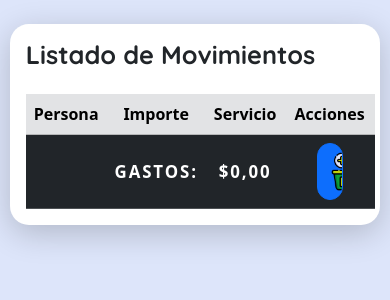
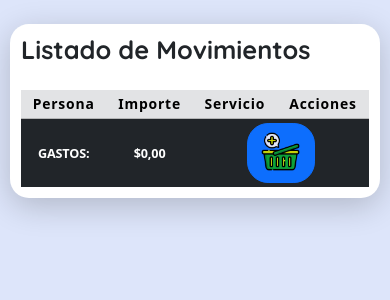
Before and after one commit to Midulio/FamilyCalc, a PHP site: page /views/movimientos/index_movimientos.php in a window 390 px wide. Shown: the part 59-359 px from the top of the page. Run offline with PHP 8.4, Linux system fonts and the light colour scheme; data comes from the database, SQL or seed files in the repository; data that the repository does not hold is empty.

Commit message:
Add files via upload

```diff
--- a/views/movimientos/gastos.css
+++ b/views/movimientos/gastos.css
@@ -437,13 +437,11 @@ section{
 
 .table tr td img{
     padding: .1rem;
-    height: 3.5dvh;
     width: 3.5dvh;
 }
 
 table tr.table-dark td img{
     padding: .1rem;
-    height: 5dvh;
     width: 5dvh;
 }
 
@@ -550,7 +548,31 @@ td .btn.delete{
     }
 
     .tables-container{
-    padding: 1rem;
+    padding: .7rem;
+    }
+
+    .tables-container .table-secondary th{
+        letter-spacing: .05rem;
+        padding: .25rem;
+        font-size: 1.65dvh;
+    }
+
+    .tables-container tr td{
+        padding: .25rem;
+        font-size: 1.65dvh;
+    }
+
+    .tables-container .table-dark td{
+        border: none;
+        letter-spacing: -.01rem;
+        padding: .25rem;
+        font-size: 1.5dvh;
+    }
+
+    .table tr td img{
+    padding: 0;
+    margin-bottom: .2rem;
+    width: 2.5dvh;
     }
 }
 @media screen and (min-width:650px) and (max-width:1279px) {
--- a/views/movimientos/index_movimientos.php
+++ b/views/movimientos/index_movimientos.php
@@ -97,13 +97,13 @@ $totalImporte = 0;
 
 <table class="table table-hover">
     <tr class="table-secondary text-center">
-        <th class="d-none d-md-table-cell">Casa</th>
+        <th class="d-none d-lg-table-cell">Casa</th>
         <th>Persona</th>
         <th>Importe</th>
         <th class="d-none d-md-table-cell">Fecha de Ingreso</th>
         <th class="d-none d-md-table-cell">Estado</th>
         <th>Servicio</th>
-        <th class="d-none d-md-table-cell">Tipo de Gasto</th>
+        <th class="d-none d-lg-table-cell">Tipo de Gasto</th>
         <th>Acciones</th>
     </tr>
 
@@ -113,7 +113,7 @@ if ($resultado && $resultado->num_rows > 0):
         $totalImporte += $r['importe'];
 ?>
     <tr class="text-center">
-        <td class="d-none d-md-table-cell">
+        <td class="d-none d-lg-table-cell">
             <?= $r['nombre_casa'] ?? '<em>Sin casa</em>' ?>
         </td>
         <td>
@@ -123,7 +123,7 @@ if ($resultado && $resultado->num_rows > 0):
         <td class="d-none d-md-table-cell"><?= $r['fecha_ingreso'] ?></td>
         <td class="d-none d-md-table-cell fw-bold"><?= $r['estados'] ?></td>
         <td><?= $r['nombre_servicio'] ?? '<em>Sin servicio</em>' ?></td>
-        <td class="d-none d-md-table-cell"><?= $r['tipo_de_gastos'] ?></td>
+        <td class="d-none d-lg-table-cell"><?= $r['tipo_de_gastos'] ?></td>
         <td>
             <button type="button" class="btn btn-warning update btn-sm" onclick="abrirModalActualizar(<?= $r['id_movimiento'] ?>)"><img src="fotos/actualizar-flecha.png" alt="Actualizar"></button>
             <a href="eliminar_movimiento.php?id_movimiento=<?= $r['id_movimiento'] ?>" class="btn btn-danger delete btn-sm"><img src="fotos/borrar.png" alt="Eliminar" srcset=""></a>
@@ -134,10 +134,10 @@ if ($resultado && $resultado->num_rows > 0):
 endif;
 ?>
     <tr class="table-dark fw-bold">
-        <td></td>
+        <td class="d-none d-lg-table-cell"></td>
         <td class="text-center">GASTOS:</td>
         <td class="text-center">$<?= number_format($totalImporte, 2, ',', '.') ?></td>
-        <td colspan="5" class="text-center"><button type="button" id="btnAbrirModalMovimiento" class="btn btn-primary w-25"><img src="fotos/agregar.png" alt="Agregar movimiento"></button></td>
+        <td colspan="5" class="text-center"><button type="button" id="btnAbrirModalMovimiento" class="btn btn-primary mx-4"><img src="fotos/agregar.png" alt="Agregar movimiento"></button></td>
     </tr>
 </table>
 
@@ -296,8 +296,96 @@ endif;
   </div>
 </div>
 
+<!-- ========================= -->
+<!-- 🔸 MODAL CONFIRMAR ELIMINACIÓN -->
+<!-- ========================= -->
+<div id="modalOverlayConfirmacion" class="overlay-modal"></div>
+<div id="modalConfirmarEliminacion" class="modal-form w-75" style="text-align: center;">
+  <div class="card shadow-lg mx-auto border-danger">
+    <div class="card-header bg-danger text-white">
+      <h5 class="mb-0">⚠️ Confirmar Eliminación ⚠️</h5>
+    </div>
+    <div class="card-body">
+      <p id="mensajeConfirmacion" class="mb-4 lead">
+        ¿Estás seguro de que quieres eliminar este movimiento de forma permanente?
+      </p>
+      <div class="d-flex justify-content-around">
+        <button id="btnEliminarConfirmado" class="btn btn-danger btn-lg flex-fill me-2">Eliminar</button>
+        <button id="btnCancelarEliminacion" class="btn btn-secondary btn-lg flex-fill ms-2">Cancelar</button>
+      </div>
+    </div>
+  </div>
+</div>
 
 <script>
+
+// ======================================
+// 🔹 SISTEMA DE CONFIRMACIÓN DE ELIMINACIÓN
+// ======================================
+
+let idMovimientoEliminar = null; // ID temporal
+
+// 🔸 Interceptar clic en botones "Eliminar"
+document.querySelectorAll('.delete').forEach(btn => {
+  btn.addEventListener('click', e => {
+    e.preventDefault(); // evita la redirección inmediata
+    const href = e.currentTarget.getAttribute('href');
+    const params = new URLSearchParams(href.split('?')[1]);
+    idMovimientoEliminar = params.get('id_movimiento');
+    abrirModalConfirmacion();
+  });
+});
+
+// 🔸 Elementos del modal
+const modalConf = document.getElementById('modalConfirmarEliminacion');
+const overlayConf = document.getElementById('modalOverlayConfirmacion');
+const btnEliminarConf = document.getElementById('btnEliminarConfirmado');
+const btnCancelarConf = document.getElementById('btnCancelarEliminacion');
+
+function abrirModalConfirmacion() {
+  modalConf.style.display = 'block';
+  overlayConf.style.display = 'block';
+  document.body.style.overflow = 'hidden';
+}
+
+function cerrarModalConfirmacion() {
+  modalConf.style.display = 'none';
+  overlayConf.style.display = 'none';
+  document.body.style.overflow = 'auto';
+  idMovimientoEliminar = null;
+}
+
+btnCancelarConf.addEventListener('click', cerrarModalConfirmacion);
+overlayConf.addEventListener('click', cerrarModalConfirmacion);
+
+// 🔸 Confirmar eliminación
+btnEliminarConf.addEventListener('click', async () => {
+  if (!idMovimientoEliminar) return;
+
+  try {
+    const res = await fetch(`eliminar_movimiento.php?id_movimiento=${idMovimientoEliminar}`, {
+      method: 'GET'
+    });
+
+    // Intentamos leer respuesta JSON si la hay
+    let data = {};
+    try { data = await res.json(); } catch {}
+
+    if (res.ok && data.success) {
+      cerrarModalConfirmacion();
+      showToast("✅ Movimiento eliminado correctamente", "success", 2000, () => location.reload());
+    } else {
+      cerrarModalConfirmacion();
+      showToast("❌ Error al eliminar el movimiento", "error");
+    }
+
+  } catch (err) {
+    console.error(err);
+    cerrarModalConfirmacion();
+    showToast("⚠️ Error de conexión con la base de datos", "error");
+  }
+});
+
 // ==========================
 // 🔹 SISTEMA DE TOASTS
 // ==========================
```
Also changed, not shown: views/movimientos/eliminar_movimiento.php (+16 -28 lines).
